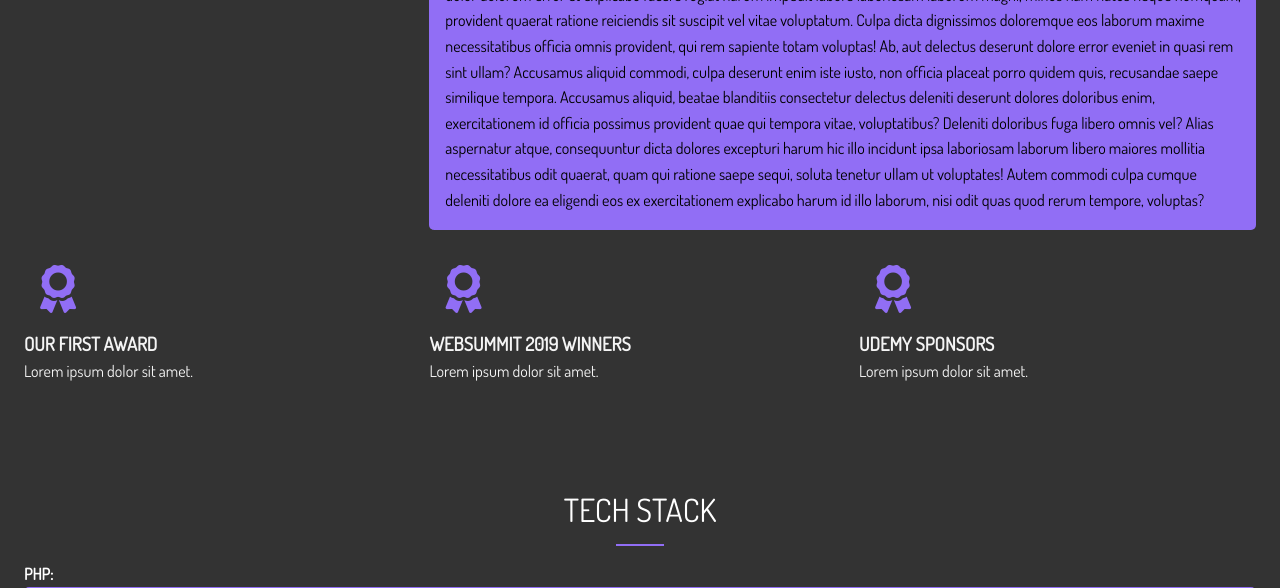
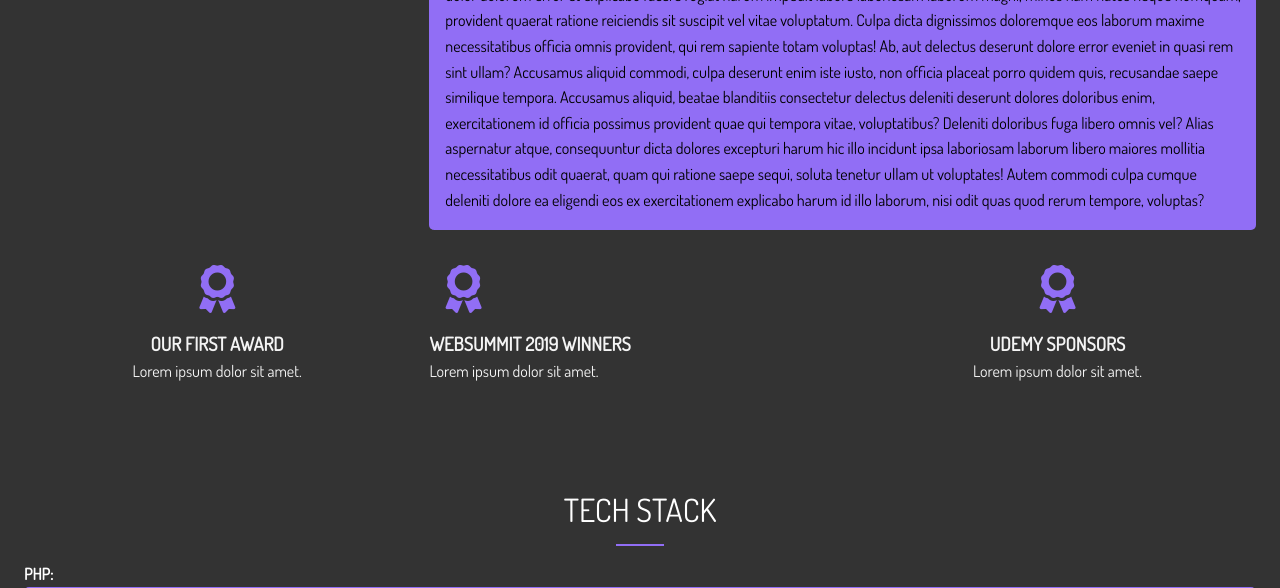
Before and after one commit to Geokerzman/HT, a website: page dist/about.html in a window 1280 px wide. Shown: the part 575-1163 px from the top of the page. Drawn offline with nearby package versions, Linux system fonts and the light colour scheme; files that its build step writes are made by us from their sources.

Commit message:
Update main.scss
center aligning of "aw" elements

```diff
--- a/scss/main.scss
+++ b/scss/main.scss
@@ -250,14 +250,17 @@ section {
 
     .award-1 {
       grid-area: aw1;
+      text-align:center;
     }
 
     .award-2 {
       grid-area: aw2;
+      text-alighn:center;
     }
 
     .award-3 {
       grid-area: aw3;
+      text-align:center;
     }
 
     .award-1 .fas, .award-2 .fas, .award-3 .fas {
```
